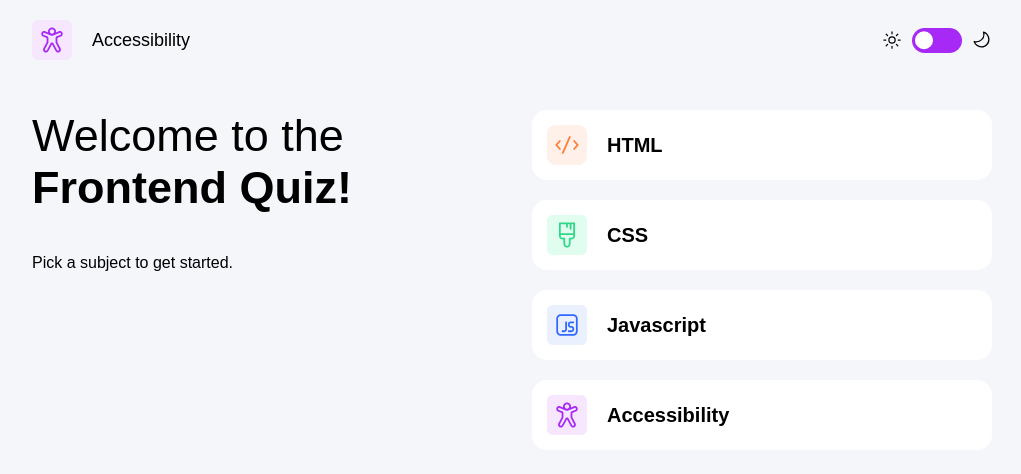
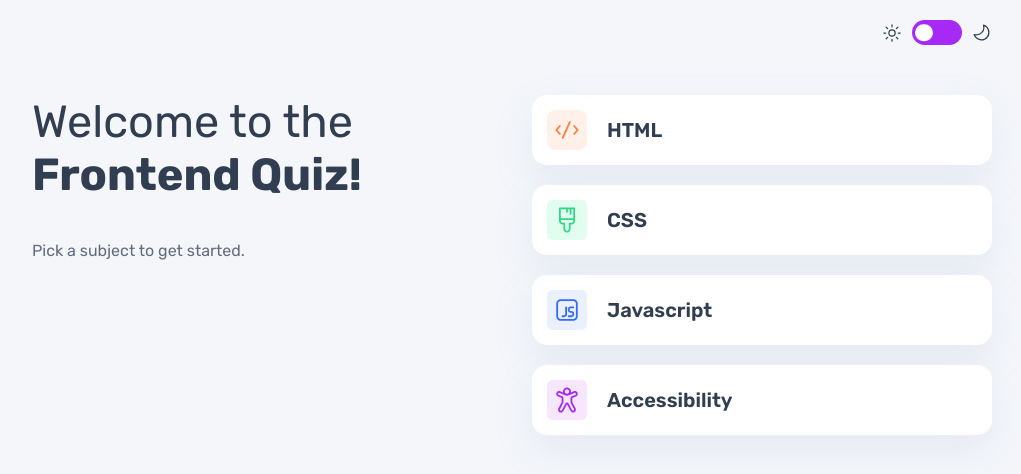
Before and after one commit to Nakamcode/Frontend_Quiz_app, a React (Vite) app: page / in a window 1280 px wide. Shown: the top 474 px of the page, without its empty margins (128-1149 px from the left). Built offline with nearby package versions, Linux system fonts and the light colour scheme.

Commit message:
added theming, fix little issues

```diff
--- a/index.html
+++ b/index.html
@@ -5,6 +5,12 @@
     <link rel="icon" type="image/svg+xml" href="/favicon.svg" />
     <meta name="viewport" content="width=device-width, initial-scale=1.0" />
     <title>Frontend Quiz || Amalitech</title>
+    <link rel="preconnect" href="https://fonts.googleapis.com" />
+    <link rel="preconnect" href="https://fonts.gstatic.com" crossorigin />
+    <link
+      href="https://fonts.googleapis.com/css2?family=Rubik:ital,wght@0,300..900;1,300..900&display=swap"
+      rel="stylesheet"
+    />
   </head>
   <body>
     <div id="root"></div>
--- a/src/App.jsx
+++ b/src/App.jsx
@@ -1,13 +1,26 @@
 import { GlobalStyles } from "./styles/GlobalStyles";
-import { StyledContainer } from "./styles/Styled";
 import NavBar from "./components/ui/NavBar";
-import { StyledGrid } from "./styles/Styled";
 import Side_Col_Question from "./components/ui/Side_Col_Questions";
 import Side_Col_Answer from "./components/ui/Side_Col_Answers";
+import { theme, StyledContainer, StyledGrid } from "./styles/Styled";
+import { ThemeProvider } from "styled-components";
+
+import { useContext, useEffect } from "react";
+import GlobalState from "./contexts/Context";
 
 function App() {
+  const { mode, setMode } = useContext(GlobalState);
+  const currentTheme = theme[mode] || theme.light;
+
+  useEffect(() => {
+    const userThemePreference = window.matchMedia(
+      "(prefers-color-scheme: dark)"
+    ).matches;
+    setMode(userThemePreference ? "dark" : "light");
+  }, []);
+
   return (
-    <>
+    <ThemeProvider theme={currentTheme}>
       <GlobalStyles />
       <StyledContainer>
         <NavBar />
@@ -16,7 +29,7 @@ function App() {
           <Side_Col_Answer />
         </StyledGrid>
       </StyledContainer>
-    </>
+    </ThemeProvider>
   );
 }
 
--- a/src/components/QuizTitle.jsx
+++ b/src/components/QuizTitle.jsx
@@ -2,8 +2,8 @@ import { StyledTitle } from "../styles/Styled";
 const Title = ({ category_name }) => {
   return (
     <StyledTitle>
-      <img src="./src/assets/accessibility.svg" alt="icon" tabIndex="0" />
-      <div>Accessibility</div>
+      <img src={`./src/assets/${category_name}.svg`} alt="icon" tabIndex="0" />
+      <div>{category_name}</div>
     </StyledTitle>
   );
 };
--- a/src/components/SwitchButton.jsx
+++ b/src/components/SwitchButton.jsx
@@ -1,15 +1,15 @@
 import { StyledSwitchButton, StyledFlex_center } from "../styles/Styled";
+import { useContext } from "react";
 import { IoSunnyOutline } from "react-icons/io5";
 import { PiMoon } from "react-icons/pi";
-// import { useContext } from "react";
-// import GlobalState from "../context";
+import GlobalState from "../contexts/Context";
 
 const SwitchButton = () => {
-  //   const { mode, setMode } = useContext(GlobalState);
+  const { mode, setMode } = useContext(GlobalState);
 
-  //   const handleModeChange = () => {
-  //     setMode(mode === "light" ? "dark" : "light");
-  //   };
+  const handleModeChange = () => {
+    setMode(mode === "light" ? "dark" : "light");
+  };
 
   return (
     <StyledFlex_center>
@@ -18,12 +18,11 @@ const SwitchButton = () => {
       </label>
       <StyledSwitchButton
         type="checkbox"
-        // checked={mode === "dark"}
+        checked={mode === "dark" ? true : false}
         id="switch"
-        defaultChecked={false}
-        // onChange={() => {
-        //   handleModeChange();
-        // }}
+        onChange={() => {
+          handleModeChange();
+        }}
       />
       <label htmlFor="switch">
         <PiMoon />
--- a/src/components/ui/NavBar.jsx
+++ b/src/components/ui/NavBar.jsx
@@ -1,12 +1,15 @@
 import SwitchButton from "../SwitchButton";
 import Title from "../QuizTitle";
 import { StyledNavBar } from "../../styles/Styled";
+import { useContext } from "react";
+import GlobalState from "../../contexts/Context";
 
 const NavBar = () => {
+  const { startQuiz, selectedCategory } = useContext(GlobalState);
   return (
     <header>
       <StyledNavBar>
-        <Title category_name={"HTML"} />
+        {startQuiz && <Title category_name={selectedCategory} />}
         <SwitchButton />
       </StyledNavBar>
     </header>
--- a/src/styles/GlobalStyles.js
+++ b/src/styles/GlobalStyles.js
@@ -11,8 +11,8 @@ export const GlobalStyles = createGlobalStyle`
   body {
     font-optical-sizing: auto;
     font-style: normal;
-    background-color: var(--c6);
-    color: black;
+    background-color: ${(props) => props.theme.colors.background};
+    color: ${(props) => props.theme.colors.text};
     margin: 0;
     padding: 0;
     font-family: "Rubik", sans-serif;
--- a/src/styles/Styled.js
+++ b/src/styles/Styled.js
@@ -1,4 +1,27 @@
 import styled from "styled-components";
+
+const theme = {
+  light: {
+    colors: {
+      primary: "#F4F6FA",
+      secondary: "#ffffff",
+      text: "#313e51",
+      textSecondary: "#626c7f",
+      background: "#f4f6fa",
+    },
+    boxShadow: "0 16px 40px rgba(143, 160, 193, 0.14)",
+  },
+  dark: {
+    colors: {
+      primary: "#313E51",
+      secondary: "#3B4D66",
+      text: "#ffffff",
+      textSecondary: "#ffffff",
+      background: "#313E51",
+    },
+    boxShadow: "none",
+  },
+};
 
 const StyledContainer = styled.div`
   position: relative;
@@ -24,8 +47,7 @@ const StyledTitle = styled.div`
   gap: 20px;
   font-size: 18px;
   font-weight: 500;
-  /* theme */
-  color: black;
+  color: ${(props) => props.theme.colors.text};
 `;
 
 const StyledNavBar = styled.nav`
@@ -62,7 +84,7 @@ const StyledFlex_center = styled.div`
 `;
 
 const StyledButton = styled.button`
-  background: white;
+  background: ${(props) => props.theme.colors.secondary};
   width: 100%;
   display: flex;
   align-items: center;
@@ -71,10 +93,18 @@ const StyledButton = styled.button`
   font-size: 20px;
   font-weight: 600;
   padding: 15px;
-  color: black;
+  color: ${(props) => props.theme.colors.text};
   border: none;
   border-radius: 15px;
+  outline: ${(props) => (props.selected ? `2px solid var(--c1)` : "none")};
+  box-shadow: ${(props) => props.theme.boxShadow};
   transition: all 150ms;
+
+  outline-color: ${(props) => {
+    if (props.status === "correct") return "var(--c8)";
+    if (props.status === "wrong") return "var(--c9)";
+    return "none";
+  }};
 
   .option {
     background-color: #f4f6fa;
@@ -107,7 +137,6 @@ const StyledButton = styled.button`
 
   &:active {
     .option {
-      /* background-color: var(--c1); */
       color: white;
     }
   }
@@ -154,8 +183,7 @@ const StyledProgressBar = styled.progress`
 
   &::-webkit-progress-bar {
     border-radius: 20px;
-    /* theme */
-    background-color: white;
+    background-color: ${(props) => props.theme.colors.secondary};
     padding: 4px;
   }
 
@@ -208,48 +236,50 @@ const StyledSwitchButton = styled.input`
 `;
 
 const StyledQuestion = styled.div`
-  /* theme */
-  color: black;
+  color: ${(props) => props.theme.colors.text};
   p {
     margin-bottom: 20px;
-    /* theme */
-    color: black;
+    color: ${(props) => props.theme.colors.textSecondary};
   }
 `;
 
+const StyledQuestionTag = styled.div`
+  font-size: 34px;
+  font-weight: 500;
+  color: ${(props) => props.theme.colors.text};
+`;
+
 const StyledWelcomeMessage = styled.div`
-  /* theme */
-  color: black;
+  color: ${(props) => props.theme.colors.text};
   h1 {
     font-size: 45px;
     font-weight: 400;
   }
   p {
     margin-top: 40px;
-    /* theme */
-    color: black;
+    color: ${(props) => props.theme.colors.textSecondary};
   }
 `;
 
 const StyledResult = styled.div`
-  /* theme */
-  background-color: white;
+  background: ${(props) => props.theme.colors.secondary};
   display: flex;
   flex-direction: column;
   align-items: center;
   gap: 20px;
   padding: 40px;
   border-radius: 10px;
+  box-shadow: ${(props) => props.theme.boxShadow};
   margin-bottom: 20px;
 
   h1 {
     font-size: 90px;
-    /* theme */
-    color: black;
+    color: ${(props) => props.theme.colors.text};
   }
 `;
 
 export {
+  theme,
   StyledContainer,
   StyledGrid,
   StyledFlex_center,
@@ -261,6 +291,7 @@ export {
   StyledSubmitButton,
   StyledTitle,
   StyledQuestion,
+  StyledQuestionTag,
   StyledWelcomeMessage,
   StyledResult,
 };
```
